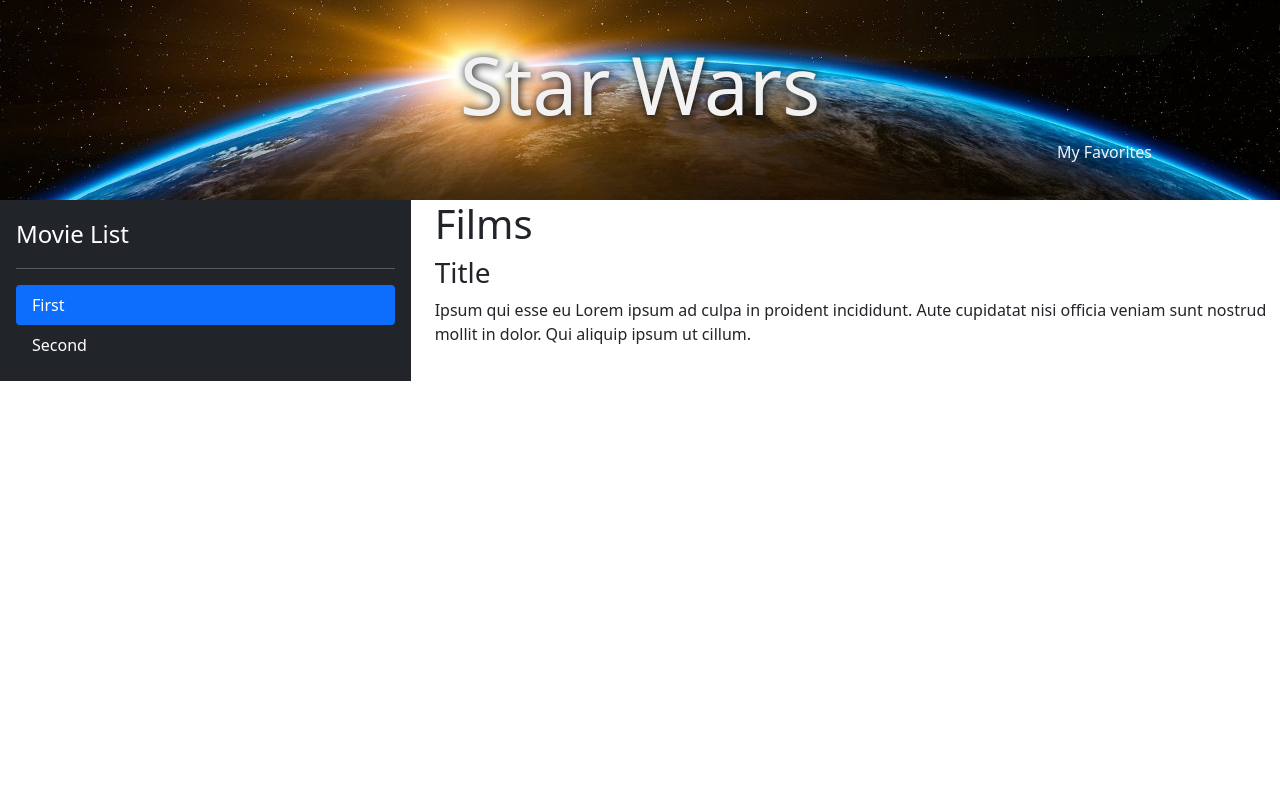
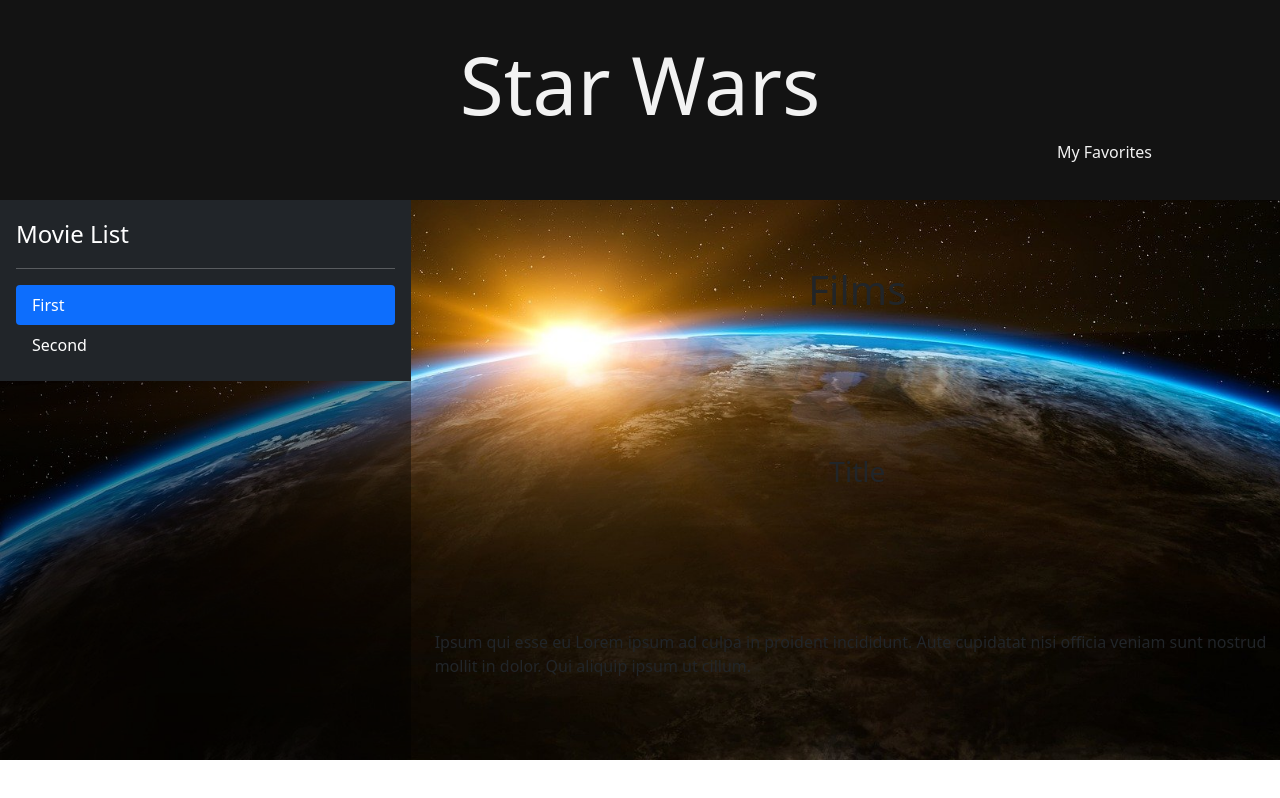
Before and after one commit to IvanHatt/starwars-project, a React (Create React App) app: page / in a window 1280 px wide. Built offline with nearby package versions, Linux system fonts and the light colour scheme.

Commit message:
Style add style

```diff
--- a/src/App.css
+++ b/src/App.css
@@ -1,19 +1,21 @@
+body {
+  background-image: url('/src/assets/earth.jpg');
+  background-repeat: no-repeat;
+  background-size: cover;
+}
 /* header  */
 .header {
   height: 25vh;
-  background-image: url('/src/assets/earth.jpg');
-  background-size: cover;
-  background-position: center;
   display: flex;
   flex-direction: column;
   justify-content: center;
+  background-color: rgb(19, 19, 19);
 }
 
 .header h1 {
   text-align: center;
   color: #f2f2f2;
-  text-shadow: 1px 1px 10px black;
-  font-size: 5rem;
+  font-size: 3rem;
 }
 
 .header .favs {
@@ -24,11 +26,22 @@
 /* ************************  */
 
 .content {
-  border-color: beige;
+  height: 70vh;
+  display: grid;
+  place-items: center;
+}
+
+.film-content {
+  width: 70%;
+  padding: 1rem;
+  background-color: rgba(255, 255, 255, 0.6);
+  backdrop-filter: blur(4px);
+  border-radius: 20px;
 }
 
 .toc-container {
-  background-color: rgb(160, 160, 160);
+  background-color: rgba(0, 0, 0, 0.4);
+  height: 100%;
 }
 
 .toggle-toc {
@@ -42,4 +55,7 @@
   .toggle-toc {
     display: none !important;
   }
+  .header h1 {
+    font-size: 5rem;
+  }
 }
```
